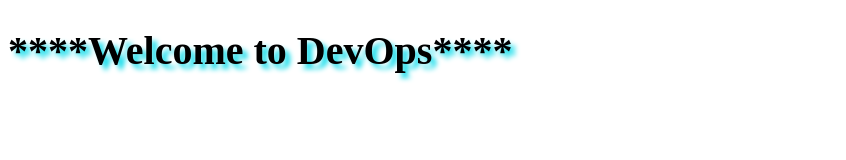
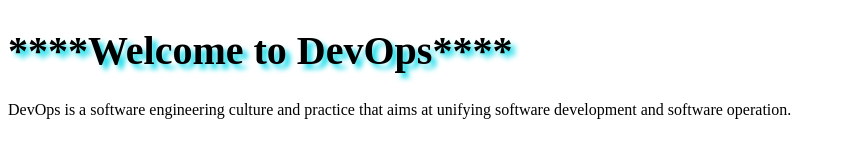
Before and after one commit to nikhmane/helloworld, a plain HTML site: page WebContent/pages/WelcomeFile.html in a window 1280 px wide. Shown: the whole page, without its empty margins (0-846 px from the left). Drawn offline with Linux system fonts and the light colour scheme.

Commit message:
added paragraph

```diff
--- a/WebContent/pages/WelcomeFile.html
+++ b/WebContent/pages/WelcomeFile.html
@@ -15,5 +15,6 @@ h1{
 </head>
 <body>
 <h1>****Welcome to DevOps****</h1>
+<p>DevOps is a software engineering culture and practice that aims at unifying software development and software operation.</p>
 </body>
 </html>
```
